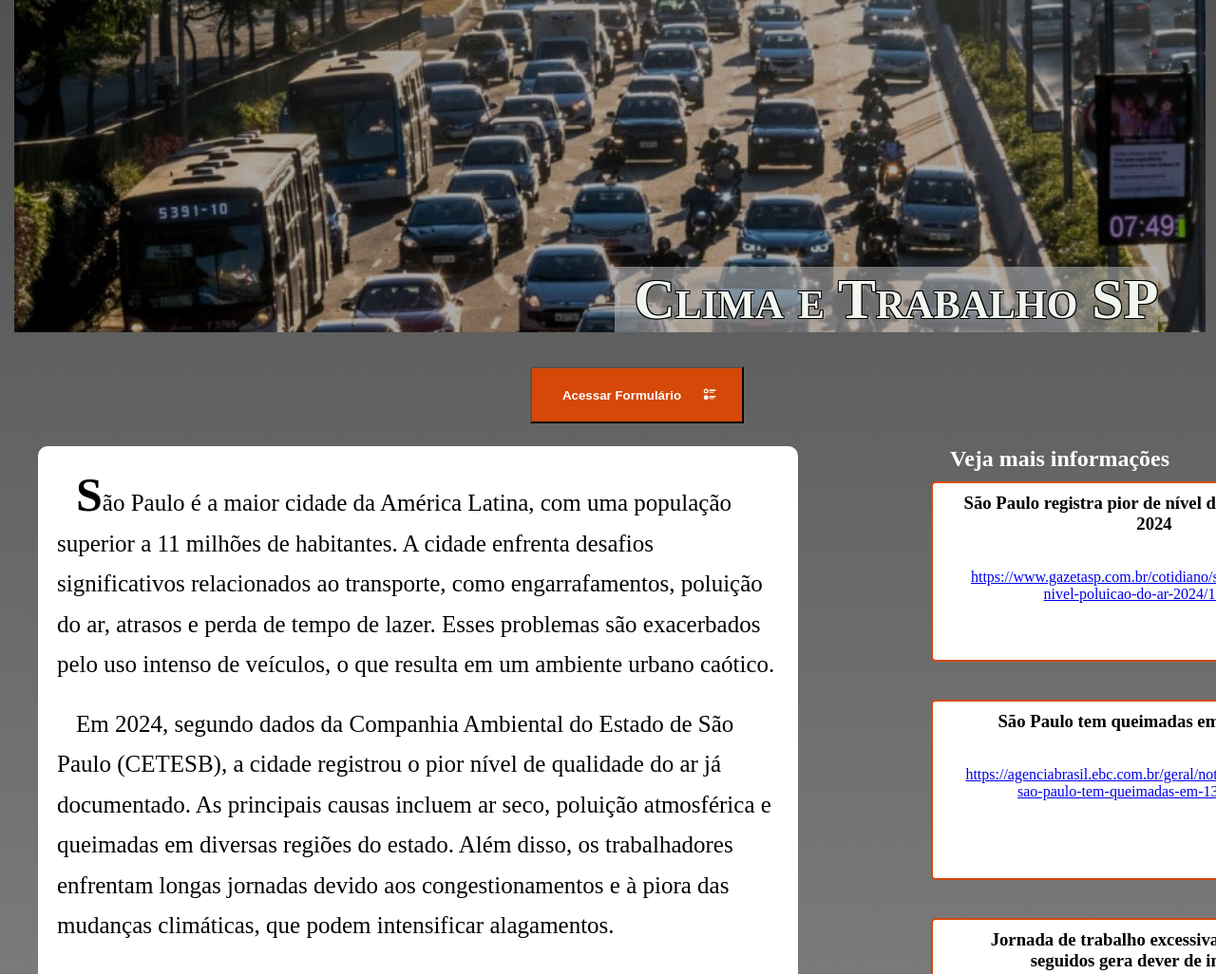
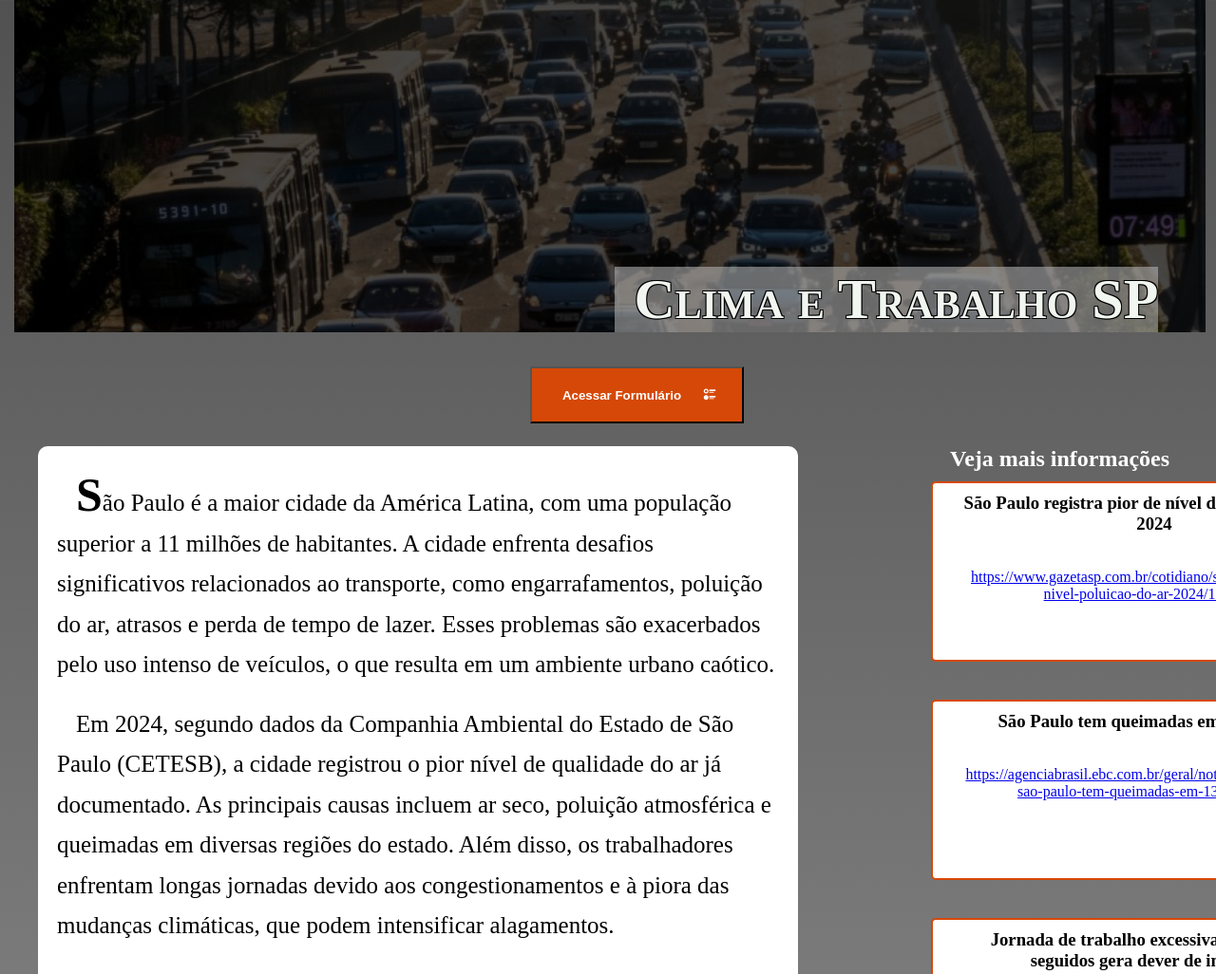
Before and after one commit to FabioSantos99/Clima_e_Trabalho_SP, a plain HTML site: page index.html in a window 1280 px wide. Shown: the top 1026 px of the page at 95% size. Drawn offline with nearby package versions, Linux system fonts and the light colour scheme.

Commit message:
css updated

```diff
--- a/CSS/styles.css
+++ b/CSS/styles.css
@@ -26,7 +26,7 @@ header {
 header > div {
     width: 100%;
     height: 350px;
-    background-color: rgba(0, 0, 0, 0.329);
+    background-color: rgba(0, 0, 0, 0.723);
     position: relative;
 }
 
@@ -304,6 +304,4 @@ footer > p {
     footer {
         margin-left: 5px;
     }
-
-
 }
```
